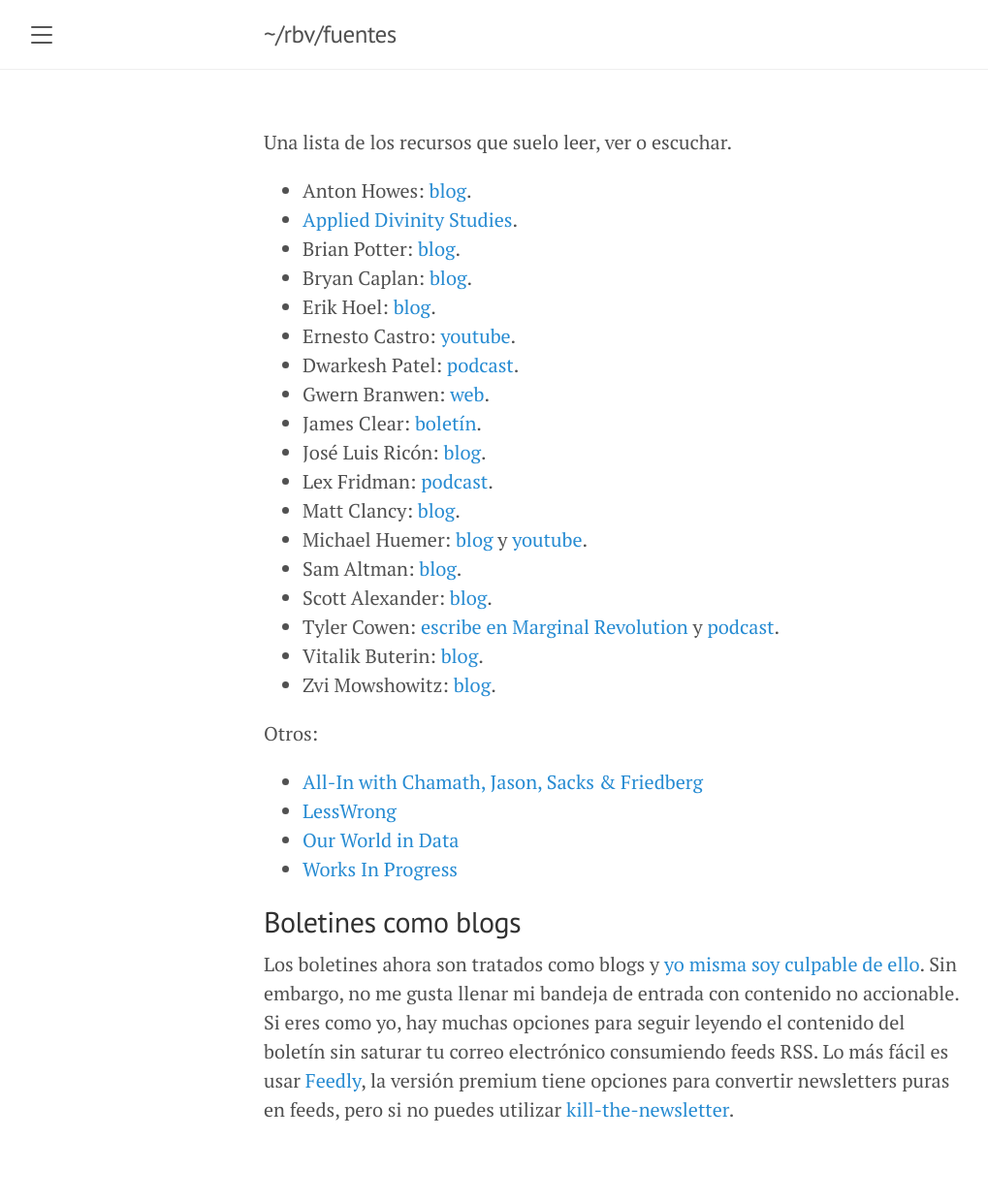
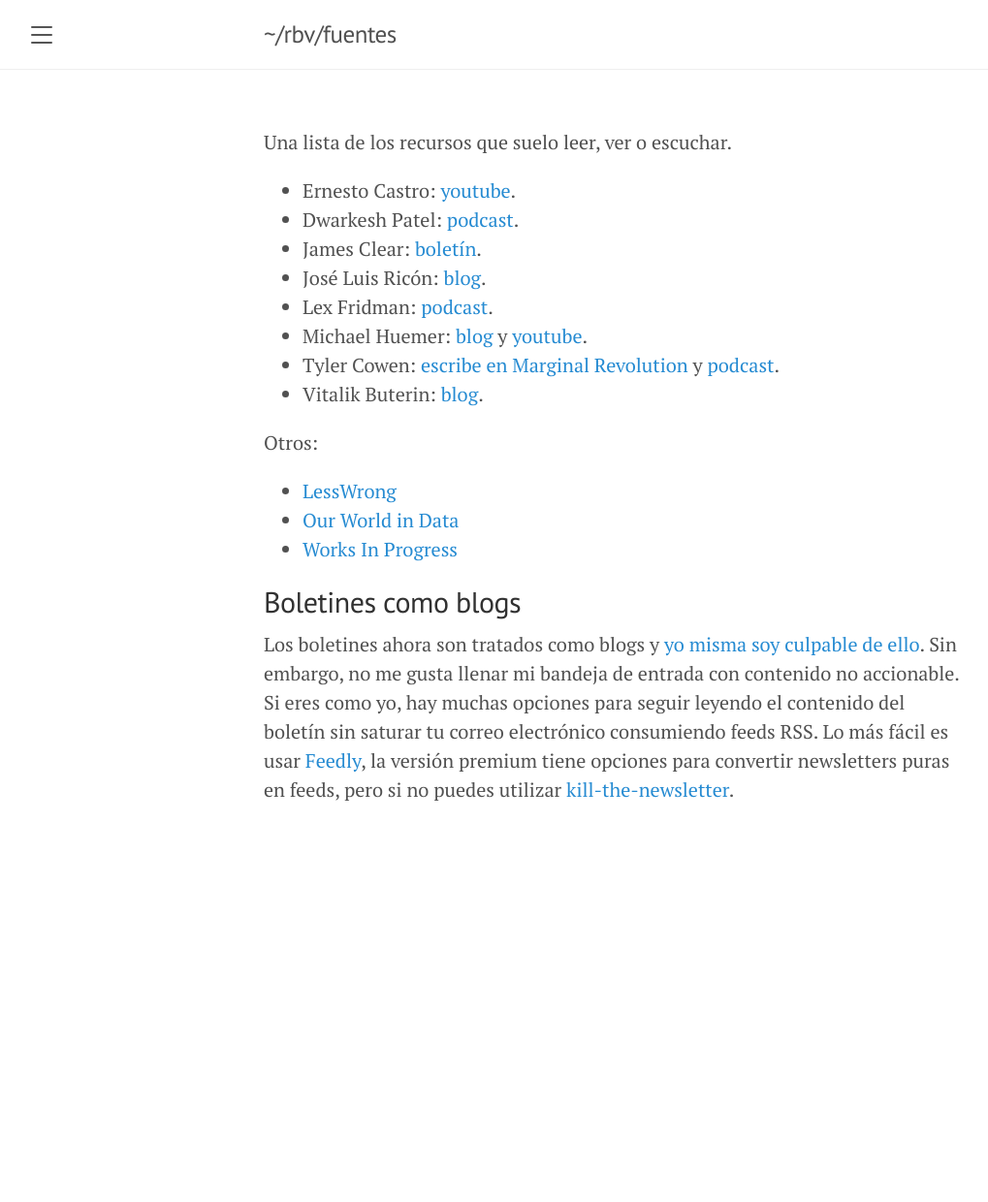
Before and after one commit to rbarbadillo/rbarbadillo.github.io, a Jekyll site: the page built from sources.md, in a window 1280 px wide. Shown: the whole page at 97% size, without its empty margins (8-1027 px from the left). Built offline with Jekyll 4.4.1, drawn with Linux system fonts in a browser that asks for light colours; after the commit the page ends 910 px from its top, so only the background shows below that.

Commit message:
Update sources.md

```diff
--- a/sources.md
+++ b/sources.md
@@ -5,28 +5,17 @@
 ---
 Una lista de los recursos que suelo leer, ver o escuchar.
 
-- Anton Howes: [blog](https://antonhowes.substack.com/).
-- [Applied Divinity Studies](https://applieddivinitystudies.com/).
-- Brian Potter: [blog](https://constructionphysics.substack.com/).
-- Bryan Caplan: [blog](https://betonit.substack.com/).
-- Erik Hoel: [blog](https://erikhoel.substack.com/).
 - Ernesto Castro: [youtube](https://www.youtube.com/user/holamellamololillo).
 - Dwarkesh Patel: [podcast](https://www.youtube.com/c/DwarkeshPatel).
-- Gwern Branwen: [web](https://www.gwern.net/).
 - James Clear: [boletín](https://jamesclear.com/3-2-1).
 - José Luis Ricón: [blog](http://nintil.com/).
 - Lex Fridman: [podcast](https://open.spotify.com/show/2MAi0BvDc6GTFvKFPXnkCL?si=vTInSKlZRPqhxfO_A5n8pw).
-- Matt Clancy: [blog](https://mattsclancy.substack.com/).
 - Michael Huemer: [blog](https://fakenous.net) y [youtube](https://www.youtube.com/user/owl235).
-- Sam Altman: [blog](http://blog.samaltman.com/).
-- Scott Alexander: [blog](https://slatestarcodex.com/).
 - Tyler Cowen: [escribe en Marginal Revolution](https://marginalrevolution.com/) y [podcast](https://open.spotify.com/show/0Z1234tGXD2hVhjFrrhJ7g?si=GtIh6mp4TgKAE0rpTuchlA).
 - Vitalik Buterin: [blog](https://vitalik.ca/).
-- Zvi Mowshowitz: [blog](https://thezvi.substack.com/).
 
 Otros:
 
-- [All-In with Chamath, Jason, Sacks & Friedberg](https://open.spotify.com/show/2IqXAVFR4e0Bmyjsdc8QzF?si=3982058fe0c44631)
 - [LessWrong](https://www.lesswrong.com/)
 - [Our World in Data](https://ourworldindata.org/)
 - [Works In Progress](https://worksinprogress.co/)
```
